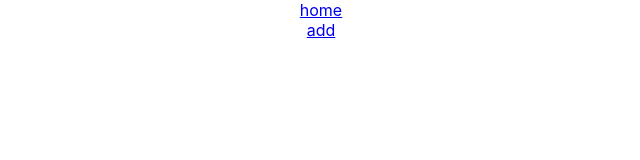
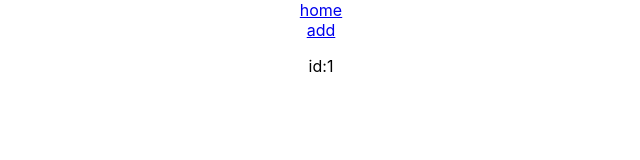
Before and after one commit to Mainul163/my-first-node-react, a React (Create React App) app: page /update/1 in a window 1280 px wide. Before the commit this address had no page. Shown: the top 160 px of the page, without its empty margins (319-959 px from the left). Built offline with nearby package versions, Linux system fonts and the light colour scheme.

Commit message:
update page working

```diff
--- a/src/App.js
+++ b/src/App.js
@@ -5,15 +5,17 @@ import { postData, testGet } from "./store/testActionType";
 import { Routes, Route, Link } from "react-router-dom";
 import Home from "./components/home/Home";
 import Addusers from "./components/addusers/Addusers";
+import UpdateUser from "./components/updateUser/UpdateUser";
 function App() {
   return (
     <div className="App">
       <Link to="/">home</Link>
       <br />
-      <Link to="user/add">add</Link>
+      <Link to="user/add">add</Link> <br />
       <Routes>
         <Route path="/" element={<Home />} />
         <Route path="user/add" element={<Addusers />} />
+        <Route path="/update/:id" element={<UpdateUser />} />
       </Routes>
     </div>
   );
--- a/src/components/home/Home.jsx
+++ b/src/components/home/Home.jsx
@@ -1,5 +1,6 @@
 import React, { useEffect } from "react";
 import { useDispatch, useSelector } from "react-redux";
+import { Link } from "react-router-dom";
 import { deleteData, testGet } from "../../store/testActionType";
 
 const Home = () => {
@@ -27,7 +28,8 @@ const Home = () => {
         {user?.map((data) => (
           <li key={data?._id}>
             {data?.name}{" "}
-            <button onClick={() => handleUser(data?._id, user)}>X</button>
+            <button onClick={() => handleUser(data?._id, user)}>X</button>{" "}
+            <Link to={`/update/${data?._id}`}>Update</Link>
           </li>
         ))}
       </ul>
--- /dev/null
+++ b/src/components/updateUser/UpdateUser.jsx
@@ -0,0 +1,13 @@
+import React from "react";
+import { useParams } from "react-router-dom";
+
+const UpdateUser = () => {
+  const { id } = useParams();
+  return (
+    <div>
+      <p>id:{id}</p>
+    </div>
+  );
+};
+
+export default UpdateUser;
```
